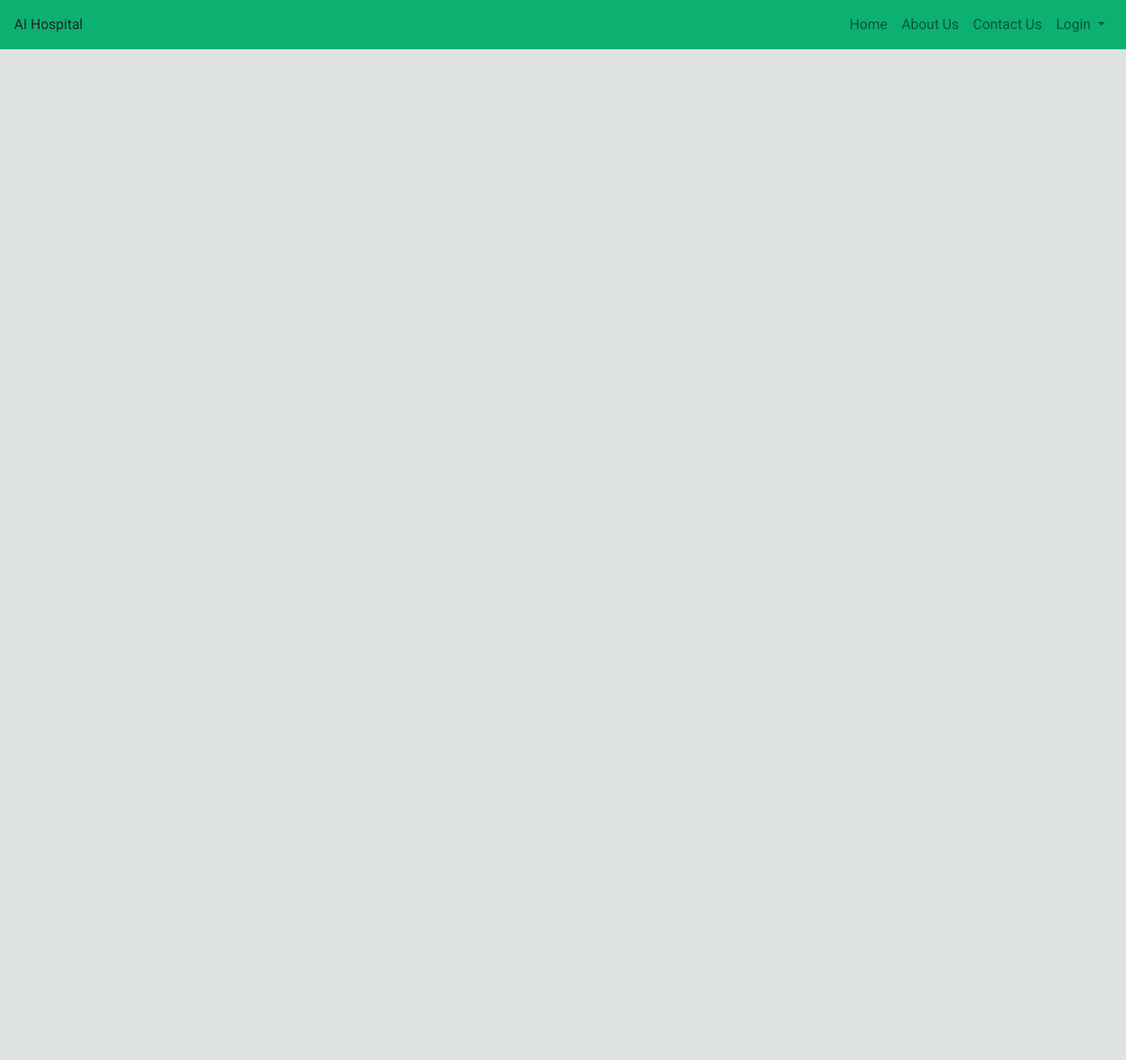
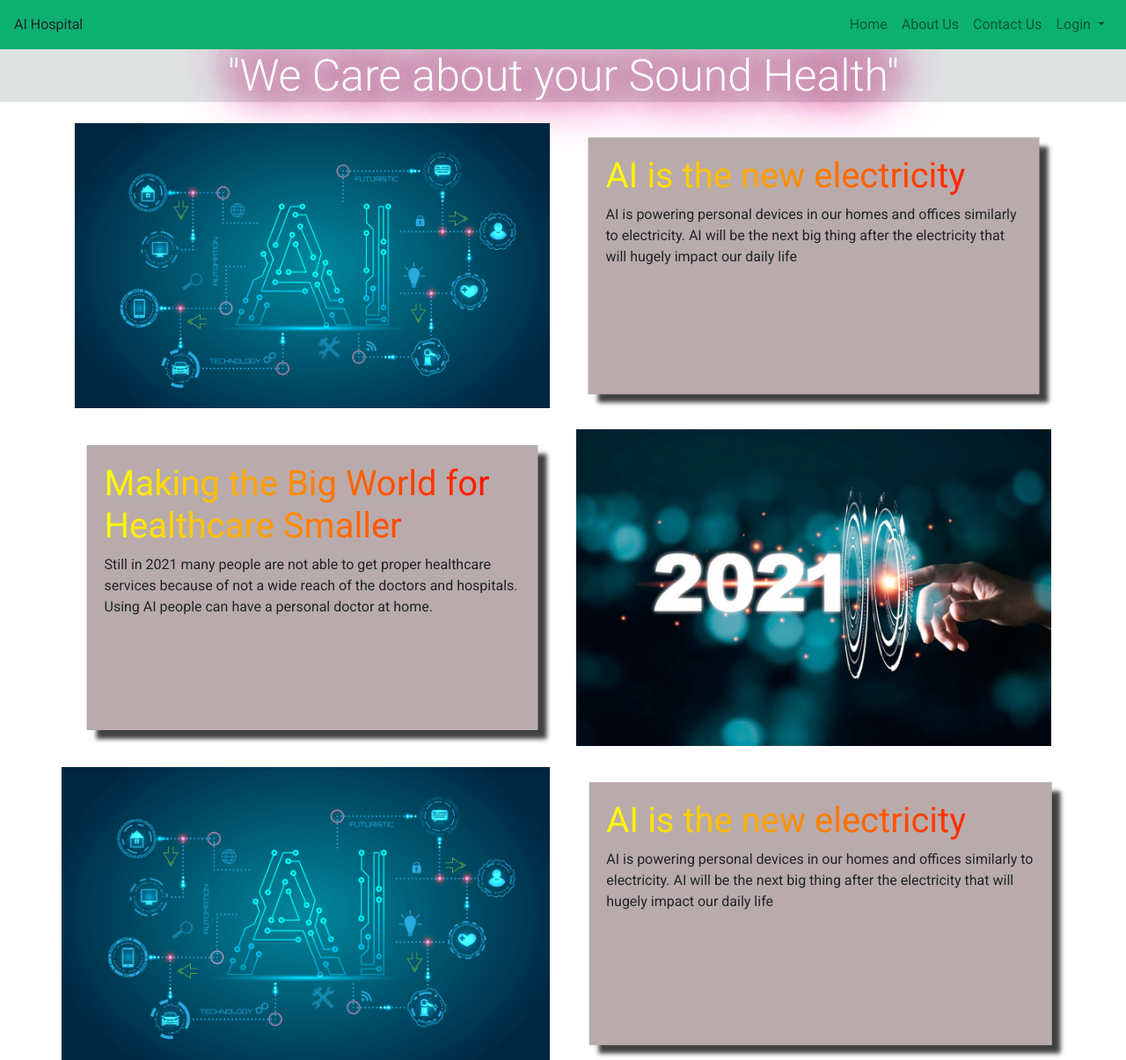
Before and after one commit to AnikaMeem/AI_HealthCare, a Django app: page / in a window 1280 px wide. Shown: the whole page at 88% size. Before the commit the page ends 56 px from the top, so only its background shows below. Run offline with Django 3.2, Linux system fonts and the light colour scheme; some libraries are stand-ins or nearby versions.

Commit message:
homepage banner implemented

```diff
--- a/smartHospital/static/css/style.css
+++ b/smartHospital/static/css/style.css
@@ -7,3 +7,51 @@ body{
     font-family: 'Roboto', sans-serif;
     background-color:#dee3e2;
 }
+
+.home_bg{
+    background-color: #fff;
+}
+
+.glow {
+    font-size: 50px;
+    color: white;
+    text-align: center;
+    -webkit-animation: glow 1s ease-in-out infinite alternate;
+    -moz-animation: glow 1s ease-in-out infinite alternate;
+    animation: glow 1s ease-in-out infinite alternate;
+  }
+
+  @keyframes glow {
+    from {
+      text-shadow: 0 0 10px #eeeeee, 0 0 20px #000000, 0 0 30px #000000, 0 0 40px #000000, 0 0 50px #9554b3, 0 0 60px #9554b3, 0 0 70px #9554b3;
+    }
+
+    to {
+      text-shadow: 0 0 20px #eeeeee, 0 0 30px #ff4da6, 0 0 40px #ff4da6, 0 0 50px #ff4da6, 0 0 60px #ff4da6, 0 0 70px #ff4da6, 0 0 80px #ff4da6;
+    }
+  }
+  .banner_img{
+      width: 100%;
+      height: 100%;
+  }
+  .colored_text{
+      background: linear-gradient(to right,yellow,red);
+      background-clip: text;
+      -webkit-background-clip: text;
+      color: transparent;
+  }
+  @media (min-width:768px) {
+    .center_box{
+        position:absolute;
+        left: 50%;
+        top: 50%;
+        transform: translate(-50%,-50%);
+        background-color:rgb(185, 171, 171);
+        width: 90%;
+        height: 90%;
+        padding: 20px;
+        box-shadow: 10px 10px 5px 0px rgba(0,0,0,0.75);
+       -webkit-box-shadow: 10px 10px 5px 0px rgba(0,0,0,0.75);
+       -moz-box-shadow: 10px 10px 5px 0px rgba(0,0,0,0.75);
+    }
+  }
--- a/smartHospital/templates/hospital/index.html
+++ b/smartHospital/templates/hospital/index.html
@@ -1,5 +1,48 @@
 {% extends 'base.html' %}
-
+{% load static %}
 {% block content %}
 {% include "hospital/main_navbar.html" %}
+
+
+<div class="text-center">
+        <span class="display-3 glow mt-2"> "We Care about your Sound Health" </span>
+</div>
+
+<div class="home_bg">
+    <div class="container">
+    <div class="row">
+        <div class="col-md-6 col-12 mt-4">
+            <img class = "banner_img"src="{% static 'images/CAIS.jpg' %}" alt="AI"/>
+        </div>
+        <div class="col-md-6 col-12 mt-4">
+            <div class="center_box">
+                <h1 class="colored_text"> AI is the new electricity </h1>
+                <p class="banner_text_color">AI is powering personal devices in our homes and offices similarly to electricity. AI will be the next big thing after the electricity that will hugely impact our daily life</p>
+            </div>
+        </div>
+        <div class="col-md-6 col-12 mt-4">
+            <div class="center_box">
+                <h1 class="colored_text"> Making the Big World for Healthcare Smaller </h1>
+                <p class="banner_text_color">Still in 2021 many people are not able to get proper healthcare services because of not a wide reach of the doctors and hospitals. Using AI people can have a personal doctor at home.</p>
+            </div>
+        </div>
+        <div class="col-md-6 col-12 mt-4">
+            <img class = "banner_img"src="{% static 'images/AI2021-ARTSTOCKCREATIVE-adobe-cp.jpg' %}" alt="AI"/>
+        </div>
+       <div class="row">
+        <div class="col-md-6 col-12 mt-4">
+            <img class = "banner_img"src="{% static 'images/CAIS.jpg' %}" alt="AI"/>
+        </div>
+        <div class="col-md-6 col-12 mt-4">
+            <div class="center_box">
+                <h1 class="colored_text"> AI is the new electricity </h1>
+                <p class="banner_text_color">AI is powering personal devices in our homes and offices similarly to electricity. AI will be the next big thing after the electricity that will hugely impact our daily life</p>
+            </div>
+        </div>
+    </div>
+    </div>
+</div>
+
+
+
 {% endblock content %}
```
